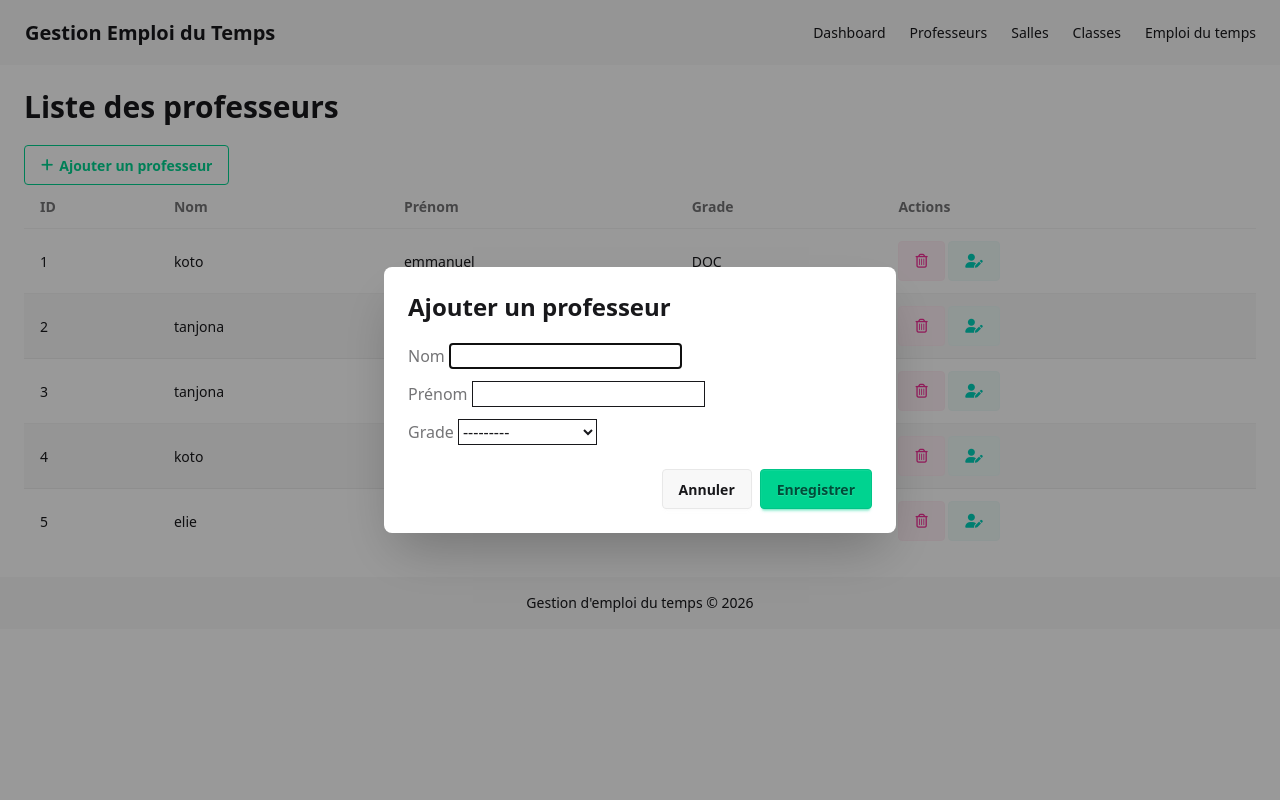
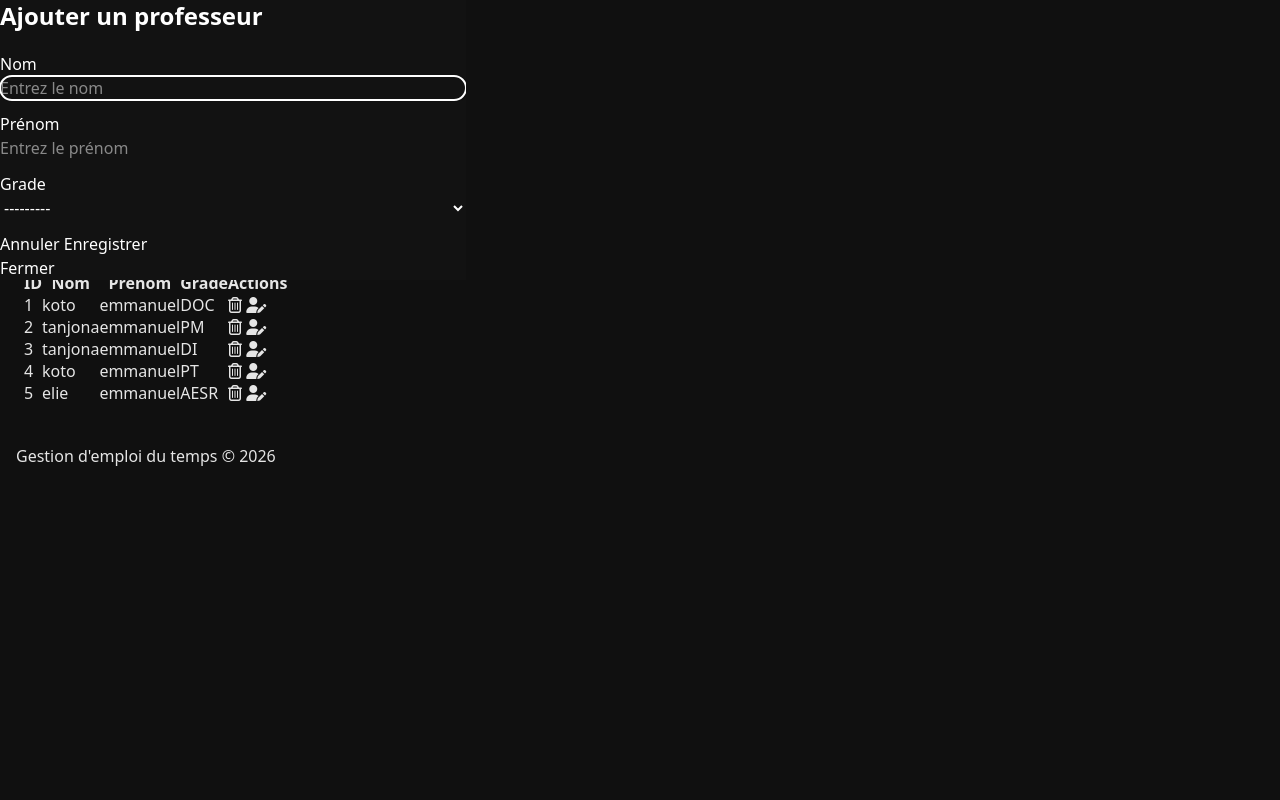
Before and after one commit to rtetanjona/Gestion_d-emploi_du_temps-, a Django app: page /prof/ in a window 1280 px wide, after a click on "Ajouter un professeur". Run offline with Django 5.2, Linux system fonts and the light colour scheme; data comes from the database, SQL or seed files in the repository; both versions use the stored data as it was after the commit; some libraries are stand-ins or nearby versions.

Commit message:
modifier prof

```diff
--- a/emploi/forms.py
+++ b/emploi/forms.py
@@ -5,6 +5,24 @@ class ProfForm(forms.ModelForm):
     class Meta:
         model = Prof
         fields = "__all__"
+
+        # Définition des styles pour chaque champ
+        widgets = {
+            'nomprof': forms.TextInput(attrs={
+                'class': 'input input-bordered input-lg input-primary rounded-full w-full',
+                'placeholder': 'Entrez le nom',
+                'required': True # Force l'attribut HTML5 'required'
+            }),
+            'prenomprof': forms.TextInput(attrs={
+                'class': 'input input-bordered input-lg input-primary rounded-full w-full',
+                'placeholder': 'Entrez le prénom',
+                'required': True
+            }),
+            # Le grade reste en taille normale pour le contraste, ou change 'select' en 'select-lg'
+            'grad': forms.Select(attrs={
+                'class': 'select select-bordered rounded-full w-full'
+            }),
+        }
 
 class SalleFroms(forms.ModelForm):
     class Meta:
--- a/emploi/models.py
+++ b/emploi/models.py
@@ -3,15 +3,15 @@ from django.db import models
 
 
 
-class Prof(models.Model):
+class Prof  (models.Model):
 
     GRADE_CHOICES = [
-        ("PP", "Prof python"),
-        ("PM", "Prof de Merisse "),
-        ("PMT", "Prof de Mathes"),
-        ("PS", "Prof de SDSI"),
-        ("PJ", "Prof en Java"),
-
+        ("PT", "Professeur Titulaire"),
+        ("MC", "Maître de Conférences"),
+        ("AESR", "Assistant d'Enseignement Supérieur et de Recherche"),
+        ("HDR", "Docteur HDR"),
+        ("DI", "Docteur en Informatique"),
+        ("DOC", "Doctorant en Informatique"),
     ]
 
     idprof = models.AutoField(primary_key=True)
--- a/emploi/templates/base.html
+++ b/emploi/templates/base.html
@@ -2,17 +2,12 @@
     <head>
         <meta charset="UTF-8" />
         <meta name="viewport" content="width=device-width, initial-scale=1.0" />
-
-        <!-- DaisyUI 5 CSS global (inclut les thèmes) -->
-        <link href="https://cdn.jsdelivr.net/npm/daisyui@5/daisyui.css" rel="stylesheet" type="text/css" />
-
-        <!-- Tailwind CSS v4 Browser -->
+        <link href="https://cdn.jsdelivr.net/npm/daisyui@5" rel="stylesheet" type="text/css" />
         <script src="https://cdn.jsdelivr.net/npm/@tailwindcss/browser@4"></script>
 
-        <!-- FontAwesome -->
-        <link rel="stylesheet" href="https://cdnjs.cloudflare.com/ajax/libs/font-awesome/6.5.1/css/all.min.css">
-
         <title>Gestion d'emploi du temps</title>
+        <link href="https://cdn.jsdelivr.net/npm/daisyui@5/themes.css" rel="stylesheet" type="text/css" />
+<link rel="stylesheet" href="https://cdnjs.cloudflare.com/ajax/libs/font-awesome/6.5.1/css/all.min.css">
     </head>
     <body>
         <!-- HEADER -->
--- a/emploi/templates/professeur/prof.html
+++ b/emploi/templates/professeur/prof.html
@@ -3,6 +3,7 @@
 <h1 class="text-3xl font-bold mb-5">Liste des professeurs</h1>
 
 <div class="overflow-x-auto">
+    <!-- Bouton Ajouter -->
     <button
         class="btn btn-outline btn-success"
         onclick="ajouter_prof.showModal()"
@@ -10,7 +11,9 @@
         <i class="fa-solid fa-plus"></i>
         Ajouter un professeur
     </button>
-    <table class="table table-zebra">
+
+    <!-- Tableau -->
+    <table class="table table-zebra mt-5">
         <thead>
             <tr>
                 <th>ID</th>
@@ -32,11 +35,18 @@
                 <td>{{ prof.prenomprof }}</td>
 
                 <td>{{ prof.grad }}</td>
+
                 <td>
+                    <!-- Supprimer -->
                     <button class="btn btn-soft btn-secondary">
                         <i class="fa-regular fa-trash-can"></i>
                     </button>
-                    <button class="btn btn-soft btn-accent">
+
+                    <!-- Modifier -->
+                    <button
+                        class="btn btn-soft btn-accent"
+                        onclick="ouvrirModifier({{ prof.idprof }})"
+                    >
                         <i class="fa-solid fa-user-pen"></i>
                     </button>
                 </td>
@@ -45,13 +55,18 @@
             {% empty %}
 
             <tr>
-                <td colspan="4">Aucun professeur enregistré</td>
+                <td colspan="5">Aucun professeur enregistré</td>
             </tr>
 
             {% endfor %}
         </tbody>
     </table>
 </div>
+
+
+<!-- MODAL AJOUTER PROF -->
+
+
 <dialog id="ajouter_prof" class="modal">
     <div class="modal-box">
         <h3 class="font-bold text-2xl mb-5">Ajouter un professeur</h3>
@@ -98,4 +113,67 @@
     </form>
 </dialog>
 
+
+<!-- MODAL MODIFIER PROF -->
+
+
+<dialog id="modifier_prof" class="modal">
+    <div class="modal-box">
+        <h3 class="font-bold text-2xl mb-5">Modifier professeur</h3>
+
+        <form method="POST">
+            {% csrf_token %}
+
+            <!-- ID du professeur -->
+            <input type="hidden" id="prof_id" name="idprof" />
+
+            <div class="mb-3">
+                <label class="label"> Nouveau Nom </label>
+
+                {{ form.nomprof }}
+            </div>
+
+            <div class="mb-3">
+                <label class="label"> Nouveau Prénom </label>
+
+                {{ form.prenomprof }}
+            </div>
+
+            <div class="mb-3">
+                <label class="label"> Grade </label>
+
+                {{ form.grad }}
+            </div>
+
+            <div class="modal-action">
+                <button
+                    type="button"
+                    class="btn"
+                    onclick="modifier_prof.close()"
+                >
+                    Annuler
+                </button>
+
+                <button type="submit" class="btn btn-success">Modifier</button>
+            </div>
+        </form>
+    </div>
+
+    <form method="dialog" class="modal-backdrop">
+        <button>Fermer</button>
+    </form>
+</dialog>
+
+
+<!-- JAVASCRIPT -->
+
+
+<script>
+    function ouvrirModifier(id) {
+        document.getElementById("prof_id").value = id;
+
+        modifier_prof.showModal();
+    }
+</script>
+
 {% endblock %}
--- a/emploi/views.py
+++ b/emploi/views.py
@@ -26,25 +26,79 @@ def dashboard(request):
 
 def prof(request):
 
+    # Quand on clique sur Enregistrer ou Modifier
     if request.method == "POST":
-        form = ProfForm(request.POST)
+
+        # On récupère l'id envoyé par le formulaire Modifier
+        idprof = request.POST.get("idprof")
+
+
+        # ==========================
+        # MODIFICATION D'UN PROF
+        # ==========================
+
+        if idprof:
+
+            prof = get_object_or_404(
+                Prof,
+                idprof=idprof
+            )
+
+            form = ProfForm(
+                request.POST,
+                instance=prof
+            )
+
+
+        # ==========================
+        # AJOUT D'UN PROF
+        # ==========================
+
+        else:
+
+            form = ProfForm(
+                request.POST
+            )
+
+
+        # Vérification du formulaire
 
         if form.is_valid():
+
             form.save()
+
             return redirect("prof")
 
+
+
+    # Quand on ouvre la page
     else:
+
         form = ProfForm()
+
+
+
+    # Récupération de tous les professeurs
 
     professeurs = Prof.objects.all()
 
+
+
     context = {
+
         "professeurs": professeurs,
+
         "form": form
+
     }
 
-    return render(request, "professeur/prof.html", context)
 
+
+    return render(
+        request,
+        "professeur/prof.html",
+        context
+    )
 
 def salle(request):
     return render(request , "salle/salle.html")
```
Also changed, not shown: db.sqlite3.
